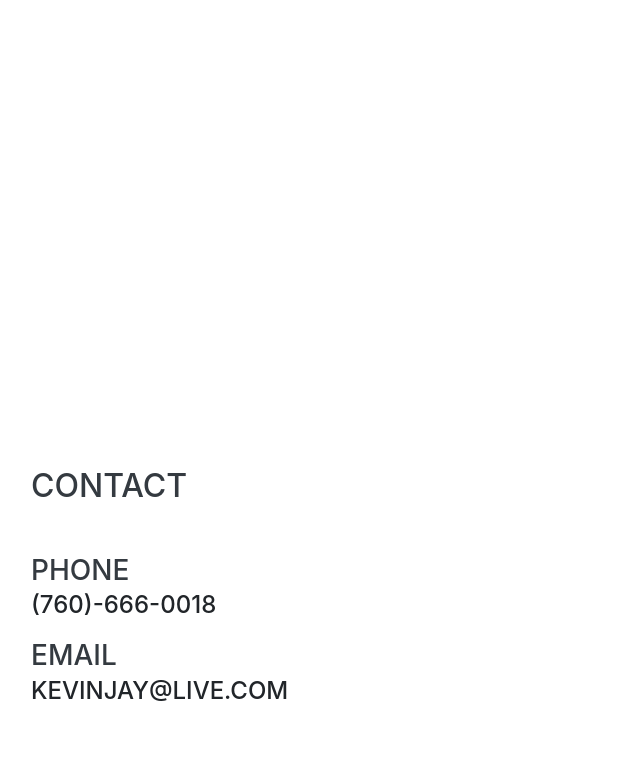
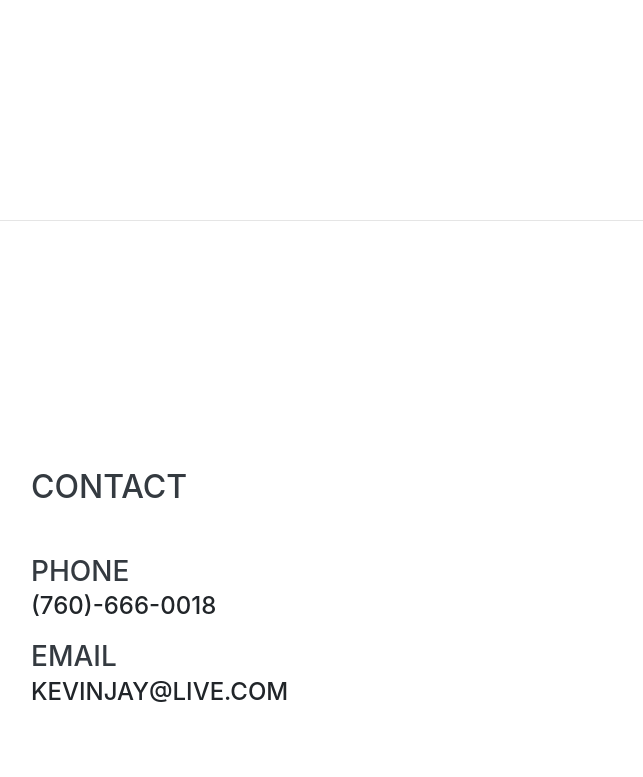
Before and after one commit to cstill/KevinJayTutoring, a website with bundled scripts: page index.html in a window 1280 px wide. Shown: the part 2182-2959 px from the top of the page, without its empty margins (289-932 px from the left). Built offline with nearby package versions, Linux system fonts and the light colour scheme; a web font is replaced by a local one.

Commit message:
Update index.html

```diff
--- a/index.html
+++ b/index.html
@@ -137,6 +137,8 @@
       </div>
     </section>
 
+    <hr class="m-0">
+
     <section class="resume-section p-3 p-lg-5 d-flex align-items-center" id="contact">
       <div class="w-100">
         <h2 class="mb-5">Contact</h2>
```
